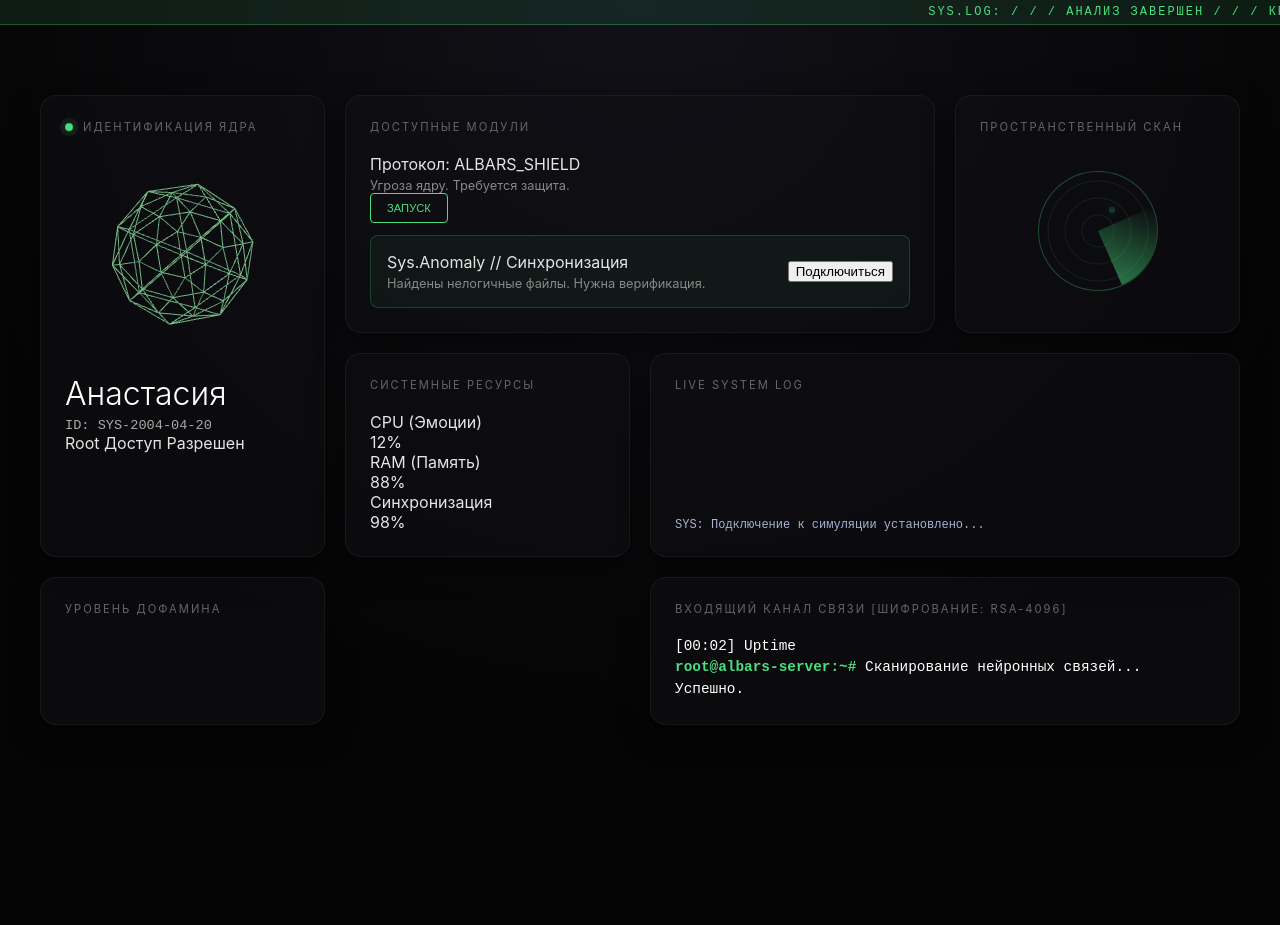
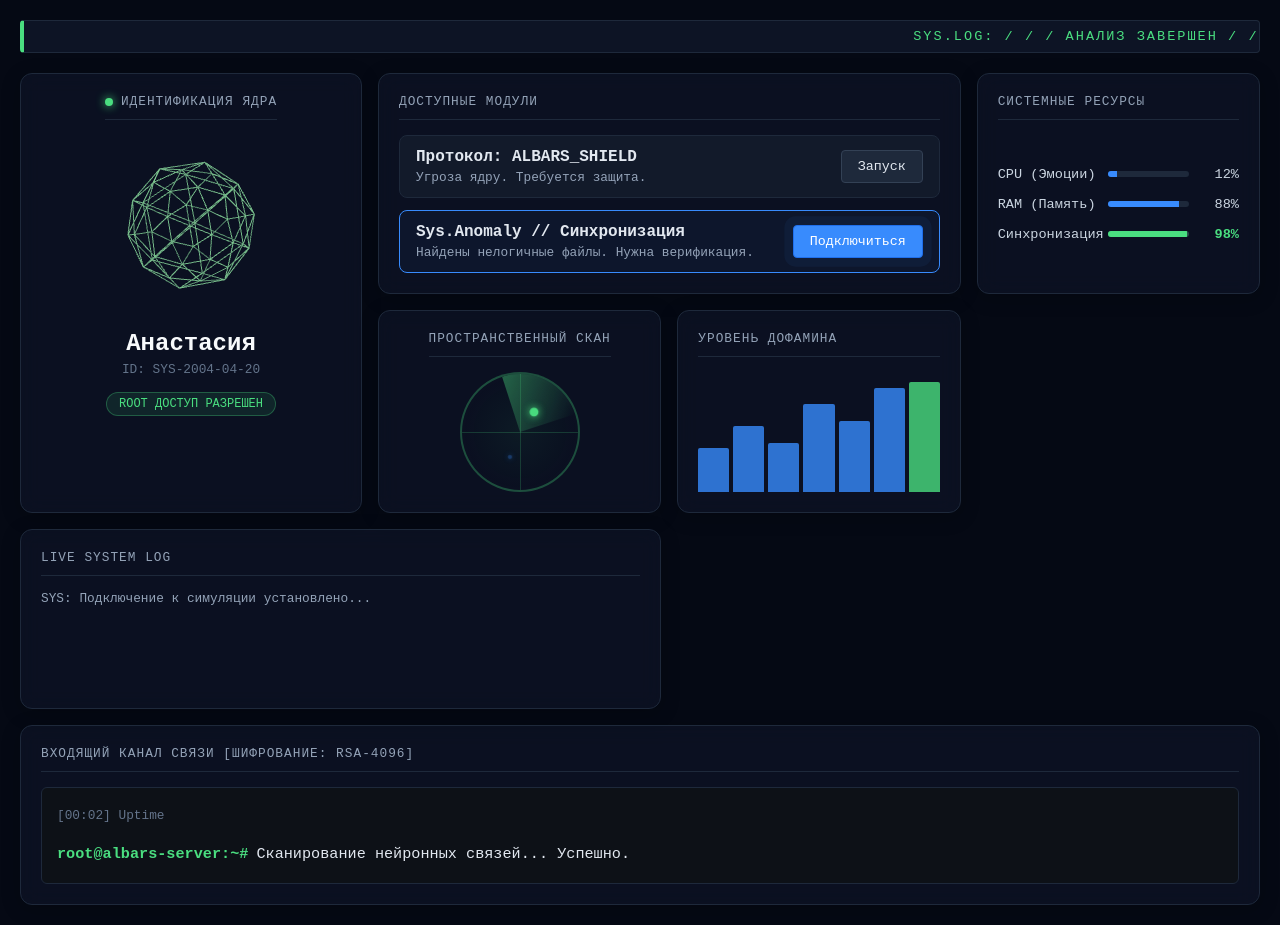
Before and after one commit to AlBarsStudio/Quest, a React (Vite) app: page / in a window 1280 px wide. Both pictures are taken after a click on the button "Пропустить интро ⏭". Before the commit the page ends 800 px from the top, so only its background shows below. Built offline with nearby package versions, Linux system fonts and the light colour scheme.

Commit message:
Refactor dashboard styles for improved layout and design

```diff
--- a/src/features/dashboard/Dashboard.module.css
+++ b/src/features/dashboard/Dashboard.module.css
@@ -1,100 +1,127 @@
+/* ОБЩИЙ КОНТЕЙНЕР */
 .dashboardContainer {
   min-height: 100vh;
-  background-color: #050505;
-  background-image: radial-gradient(circle at 50% 0%, #111118 0%, #050505 70%);
-  color: #e5e5e5;
-  padding: 60px 40px 40px 40px; /* Отступ сверху для бегущей строки */
-  font-family: 'Inter', sans-serif;
+  background-color: #050914;
+  color: #e2e8f0;
+  font-family: 'JetBrains Mono', 'Courier New', monospace;
+  padding: 20px;
   display: flex;
-  justify-content: center;
-  align-items: center;
-  position: relative;
-  overflow: hidden;
+  flex-direction: column;
+  overflow-x: hidden;
 }
 
-/* Бегущая строка сверху (Ticker) */
+/* БЕГУЩАЯ СТРОКА */
 .topTicker {
-  position: absolute;
-  top: 0;
-  left: 0;
   width: 100%;
-  height: 25px;
-  background: rgba(74, 222, 128, 0.1);
-  border-bottom: 1px solid rgba(74, 222, 128, 0.3);
-  display: flex;
-  align-items: center;
+  background: rgba(15, 23, 42, 0.8);
+  border: 1px solid #1e293b;
+  border-left: 4px solid #4ade80;
+  padding: 8px 0;
+  margin-bottom: 20px;
   overflow: hidden;
+  border-radius: 4px;
 }
 
 .tickerTrack {
   white-space: nowrap;
-  font-family: 'Courier New', Courier, monospace;
-  font-size: 0.75rem;
+  font-size: 0.85rem;
   color: #4ade80;
+  animation: tickerScroll 20s linear infinite;
   letter-spacing: 2px;
-  animation: ticker 20s linear infinite;
 }
 
-@keyframes ticker {
-  0% { transform: translateX(100vw); }
+@keyframes tickerScroll {
+  0% { transform: translateX(100%); }
   100% { transform: translateX(-100%); }
 }
 
-/* Расширенная Bento-сетка */
+/* СЕТКА BENTO GRID (Новая структура) */
 .bentoGrid {
   display: grid;
   grid-template-columns: repeat(4, 1fr);
-  grid-template-rows: auto auto auto;
-  gap: 20px;
+  grid-auto-rows: minmax(180px, auto);
+  gap: 16px;
   width: 100%;
-  max-width: 1300px;
-  animation: fadeIn 1.5s ease-out forwards;
+  max-width: 1400px;
+  margin: 0 auto;
 }
 
-@keyframes fadeIn {
-  from { opacity: 0; transform: translateY(20px); filter: blur(10px); }
-  to { opacity: 1; transform: translateY(0); filter: blur(0); }
-}
-
+/* ОБЩИЙ СТИЛЬ КАРТОЧЕК */
 .bentoCard {
-  background: rgba(15, 15, 20, 0.6);
-  border: 1px solid rgba(255, 255, 255, 0.05);
-  border-radius: 16px;
-  padding: 24px;
-  backdrop-filter: blur(20px);
-  box-shadow: 0 10px 30px rgba(0, 0, 0, 0.5);
-  transition: all 0.3s ease;
+  background: rgba(15, 23, 42, 0.6);
+  border: 1px solid #1e293b;
+  border-radius: 12px;
+  padding: 20px;
+  backdrop-filter: blur(10px);
   display: flex;
   flex-direction: column;
-  position: relative;
-  overflow: hidden;
+  box-shadow: 0 4px 20px rgba(0, 0, 0, 0.2);
+  transition: border-color 0.3s ease;
 }
 
 .bentoCard:hover {
-  border-color: rgba(255, 255, 255, 0.15);
-  box-shadow: 0 10px 40px rgba(0, 0, 0, 0.8);
+  border-color: #334155;
 }
 
-/* Позиционирование по сетке */
-.profile { grid-column: 1 / 2; grid-row: 1 / 3; } /* Высокая карточка слева */
-.quests { grid-column: 2 / 4; grid-row: 1 / 2; }
-.radarBox { grid-column: 4 / 5; grid-row: 1 / 2; }
-.stats { grid-column: 2 / 3; grid-row: 2 / 3; }
-.logsWindow { grid-column: 3 / 5; grid-row: 2 / 3; }
-.inventory { grid-column: 1 / 3; grid-row: 3 / 4; }
-.terminal { grid-column: 3 / 5; grid-row: 3 / 4; }
-
-/* Общие элементы карточек */
 .cardHeader {
-  font-size: 0.7rem;
+  font-size: 0.8rem;
   text-transform: uppercase;
-  letter-spacing: 2px;
-  color: #666;
-  margin-bottom: 20px;
+  color: #94a3b8;
+  margin-bottom: 15px;
   display: flex;
   align-items: center;
-  gap: 10px;
-  z-index: 2;
+  gap: 8px;
+  letter-spacing: 1px;
+  border-bottom: 1px solid #1e293b;
+  padding-bottom: 10px;
+}
+
+/* СПЕЦИФИЧНЫЕ РАЗМЕРЫ КАРТОЧЕК */
+.profile {
+  grid-column: span 1;
+  grid-row: span 2;
+  align-items: center;
+  text-align: center;
+}
+
+.quests {
+  grid-column: span 2;
+  grid-row: span 1;
+}
+
+.systemMetrics {
+  grid-column: span 1;
+  grid-row: span 1;
+}
+
+.radarBox {
+  grid-column: span 1;
+  grid-row: span 1;
+  display: flex;
+  align-items: center;
+  justify-content: center;
+}
+
+.bioChart {
+  grid-column: span 1;
+  grid-row: span 1;
+}
+
+.logsWindow {
+  grid-column: span 2;
+  grid-row: span 1;
+}
+
+.terminal {
+  grid-column: span 4;
+  grid-row: span 1;
+}
+
+/* ПРОФИЛЬ (ЯДРО) */
+.canvasContainer {
+  width: 100%;
+  height: 180px;
+  margin-bottom: 15px;
 }
 
 .statusDot {
@@ -102,187 +129,330 @@
   height: 8px;
   background-color: #4ade80;
   border-radius: 50%;
+  box-shadow: 0 0 10px #4ade80;
   animation: pulse 2s infinite;
 }
 
-@keyframes pulse {
-  0% { transform: scale(0.95); box-shadow: 0 0 0 0 rgba(74, 222, 128, 0.7); }
-  70% { transform: scale(1); box-shadow: 0 0 0 6px rgba(74, 222, 128, 0); }
-  100% { transform: scale(0.95); box-shadow: 0 0 0 0 rgba(74, 222, 128, 0); }
+.profileName {
+  font-size: 1.5rem;
+  margin: 0 0 5px 0;
+  color: #f8fafc;
 }
 
-/* Профиль и 3D */
-.canvasContainer {
-  width: 100%;
-  height: 200px;
-  margin-bottom: 20px;
-  cursor: grab;
-}
-.canvasContainer:active { cursor: grabbing; }
-
-.profileName {
-  font-size: 2rem;
-  font-weight: 300;
-  margin: 0 0 5px 0;
-  color: #fff;
-}
 .sysId {
-  font-family: 'Courier New', Courier, monospace;
-  color: #aaa;
-  font-size: 0.85rem;
+  font-size: 0.8rem;
+  color: #64748b;
+  margin-bottom: 15px;
 }
 
-/* Квесты */
+.authBadge {
+  background: rgba(74, 222, 128, 0.1);
+  color: #4ade80;
+  border: 1px solid rgba(74, 222, 128, 0.3);
+  padding: 4px 12px;
+  border-radius: 20px;
+  font-size: 0.75rem;
+  text-transform: uppercase;
+}
+
+/* МОДУЛЬ КВЕСТОВ */
 .questList {
   display: flex;
   flex-direction: column;
   gap: 12px;
+  flex: 1;
+  justify-content: center;
 }
-.questItemActive, .questItemLocked {
-  border-radius: 8px;
-  padding: 16px;
+
+.questItem, .questItemActive {
   display: flex;
   justify-content: space-between;
   align-items: center;
-  transition: all 0.3s ease;
+  padding: 12px 16px;
+  background: rgba(30, 41, 59, 0.4);
+  border-radius: 8px;
+  border: 1px solid #1e293b;
 }
+
 .questItemActive {
-  background: rgba(74, 222, 128, 0.05);
-  border: 1px solid rgba(74, 222, 128, 0.2);
+  border-color: #388bfd;
+  background: rgba(56, 139, 253, 0.05);
 }
-.questItemActive:hover {
-  background: rgba(74, 222, 128, 0.1);
-  border-color: rgba(74, 222, 128, 0.5);
+
+.questInfo h3 {
+  margin: 0 0 4px 0;
+  font-size: 1rem;
+  color: #e2e8f0;
 }
-.questItemLocked {
-  background: rgba(255, 255, 255, 0.02);
-  border: 1px dashed rgba(255, 255, 255, 0.1);
-  opacity: 0.5;
+
+.questInfo p {
+  margin: 0;
+  font-size: 0.8rem;
+  color: #94a3b8;
 }
-.questInfo h3 { margin: 0 0 4px 0; font-size: 1rem; font-weight: 400; }
-.questInfo p { margin: 0; font-size: 0.8rem; color: #888; }
-.startBtn {
-  background: transparent;
-  color: #4ade80;
-  border: 1px solid #4ade80;
+
+.startBtn, .startBtnPulse {
+  background: #1e293b;
+  color: #e2e8f0;
+  border: 1px solid #334155;
   padding: 8px 16px;
   border-radius: 4px;
   cursor: pointer;
-  text-transform: uppercase;
-  font-size: 0.7rem;
-  transition: all 0.3s ease;
-}
-.startBtn:hover {
-  background: #4ade80;
-  color: #000;
-  box-shadow: 0 0 15px rgba(74, 222, 128, 0.4);
+  font-family: inherit;
+  transition: all 0.2s;
 }
 
-/* Радар */
+.startBtn:hover {
+  background: #334155;
+}
+
+.startBtnPulse {
+  background: #388bfd;
+  color: #fff;
+  border-color: #1f6feb;
+  animation: btnPulse 2s infinite;
+}
+
+.startBtnPulse:hover {
+  background: #1f6feb;
+}
+
+@keyframes btnPulse {
+  0% { box-shadow: 0 0 0 0 rgba(56, 139, 253, 0.4); }
+  70% { box-shadow: 0 0 0 10px rgba(56, 139, 253, 0); }
+  100% { box-shadow: 0 0 0 0 rgba(56, 139, 253, 0); }
+}
+
+/* СИСТЕМНЫЕ МЕТРИКИ (НОВОЕ) */
+.metricsWrapper {
+  display: flex;
+  flex-direction: column;
+  gap: 15px;
+  flex: 1;
+  justify-content: center;
+}
+
+.metricRow {
+  display: flex;
+  align-items: center;
+  gap: 10px;
+  font-size: 0.85rem;
+  color: #cbd5e1;
+}
+
+.metricRow span:first-child {
+  width: 100px;
+}
+
+.metricRow span:last-child {
+  width: 40px;
+  text-align: right;
+}
+
+.progressBar {
+  flex: 1;
+  height: 6px;
+  background: #1e293b;
+  border-radius: 3px;
+  overflow: hidden;
+}
+
+.progressFill {
+  height: 100%;
+  background: #388bfd;
+  transition: width 0.5s ease-in-out;
+}
+
+.progressFillPulse {
+  height: 100%;
+  background: #4ade80;
+  transition: width 0.5s ease-in-out;
+  box-shadow: 0 0 8px #4ade80;
+}
+
+.highlightText {
+  color: #4ade80;
+  font-weight: bold;
+}
+
+/* ГРАФИК ДОФАМИНА (НОВОЕ) */
+.chartContainer {
+  flex: 1;
+  display: flex;
+  align-items: flex-end;
+  justify-content: space-between;
+  gap: 4px;
+  padding-top: 10px;
+}
+
+.bar {
+  flex: 1;
+  background: #388bfd;
+  border-radius: 2px 2px 0 0;
+  opacity: 0.8;
+  transition: height 0.5s ease;
+  animation: barGrow 1s ease-out;
+}
+
+.bar:hover {
+  opacity: 1;
+  filter: brightness(1.2);
+}
+
+@keyframes barGrow {
+  from { height: 0%; }
+}
+
+/* РАДАР */
 .radarContainer {
-  display: flex;
-  justify-content: center;
-  align-items: center;
-  height: 100%;
-}
-.radarCircle {
+  position: relative;
   width: 120px;
   height: 120px;
+  margin: 0 auto;
+}
+
+.radarCircle {
+  width: 100%;
+  height: 100%;
   border-radius: 50%;
-  border: 1px solid rgba(74, 222, 128, 0.3);
-  background: repeating-radial-gradient(transparent, transparent 15px, rgba(74, 222, 128, 0.1) 16px, transparent 17px);
+  border: 2px solid rgba(74, 222, 128, 0.3);
+  background: radial-gradient(circle, rgba(74,222,128,0.05) 0%, rgba(0,0,0,0) 70%);
   position: relative;
   overflow: hidden;
 }
+
+.radarCircle::before {
+  content: '';
+  position: absolute;
+  top: 50%; left: 0; right: 0;
+  height: 1px;
+  background: rgba(74, 222, 128, 0.2);
+}
+
+.radarCircle::after {
+  content: '';
+  position: absolute;
+  left: 50%; top: 0; bottom: 0;
+  width: 1px;
+  background: rgba(74, 222, 128, 0.2);
+}
+
 .radarSweep {
   position: absolute;
-  top: 50%; left: 50%;
-  width: 50%; height: 50%;
-  background: linear-gradient(45deg, rgba(74, 222, 128, 0.5), transparent);
+  top: 50%;
+  left: 50%;
+  width: 50%;
+  height: 50%;
+  background: linear-gradient(45deg, rgba(74, 222, 128, 0) 0%, rgba(74, 222, 128, 0.4) 100%);
   transform-origin: 0% 0%;
-  animation: sweep 3s linear infinite;
+  animation: sweep 4s linear infinite;
 }
-@keyframes sweep { 100% { transform: rotate(360deg); } }
 
 .radarDot {
-  width: 6px; height: 6px;
+  position: absolute;
+  width: 6px;
+  height: 6px;
   background: #4ade80;
   border-radius: 50%;
-  position: absolute;
-  top: 30%; left: 60%;
-  box-shadow: 0 0 10px #4ade80;
-  animation: blinkDot 3s infinite;
-}
-@keyframes blinkDot { 0%, 100% { opacity: 0.2; } 50% { opacity: 1; } }
-
-/* Статистика и Осциллограф */
-.metricValue { font-size: 2.2rem; font-weight: 200; color: #fff; }
-.metricLabel { font-size: 0.8rem; color: #888; }
-.sineWave {
-  margin-top: 15px;
-  height: 30px;
-  width: 100%;
-  background: repeating-linear-gradient(90deg, transparent, transparent 10px, rgba(74, 222, 128, 0.05) 10px, rgba(74, 222, 128, 0.05) 11px);
-  position: relative;
-}
-.sineWave::after {
-  content: '';
-  position: absolute;
-  top: 50%; left: 0; width: 100%; height: 2px;
-  background: #4ade80;
-  box-shadow: 0 0 8px #4ade80;
-  animation: heartbeat 2s infinite linear;
-}
-@keyframes heartbeat {
-  0% { transform: scaleY(1); opacity: 0.5; }
-  10% { transform: scaleY(5); opacity: 1; }
-  20% { transform: scaleY(1); opacity: 0.5; }
-  100% { transform: scaleY(1); opacity: 0.5; }
+  top: 30%;
+  left: 60%;
+  box-shadow: 0 0 6px #4ade80;
+  animation: blink 2s infinite;
 }
 
-/* Консоль логов */
+.radarDot2 {
+  position: absolute;
+  width: 4px;
+  height: 4px;
+  background: #388bfd;
+  border-radius: 50%;
+  top: 70%;
+  left: 40%;
+  box-shadow: 0 0 6px #388bfd;
+  animation: blink 3s infinite reverse;
+}
+
+@keyframes sweep {
+  to { transform: rotate(360deg); }
+}
+
+@keyframes blink {
+  0%, 100% { opacity: 0.2; }
+  50% { opacity: 1; transform: scale(1.5); }
+}
+
+/* ЛОГИ */
 .logContent {
   display: flex;
   flex-direction: column;
-  gap: 8px;
-  font-family: 'Courier New', Courier, monospace;
-  font-size: 0.75rem;
-  color: #a8b2d1;
-  height: 100%;
-  justify-content: flex-end;
-}
-.logLine {
-  animation: slideUp 0.3s ease-out forwards;
-}
-@keyframes slideUp {
-  from { opacity: 0; transform: translateY(10px); }
-  to { opacity: 1; transform: translateY(0); }
+  gap: 6px;
+  flex: 1;
+  overflow: hidden;
 }
 
-/* Инвентарь */
-.inventoryGrid {
-  display: grid;
-  grid-template-columns: repeat(4, 1fr);
-  gap: 12px;
-  height: 100%;
-}
-.inventorySlot {
-  background: rgba(0, 0, 0, 0.4);
-  border: 1px solid rgba(255, 255, 255, 0.05);
-  border-radius: 8px;
-  aspect-ratio: 1;
+.logLine {
+  font-size: 0.8rem;
+  color: #94a3b8;
+  animation: slideIn 0.3s ease-out;
 }
 
-/* Терминал фраз */
+@keyframes slideIn {
+  from { opacity: 0; transform: translateX(-10px); }
+  to { opacity: 1; transform: translateX(0); }
+}
+
+/* ТЕРМИНАЛ */
 .terminalWindow {
-  font-family: 'Courier New', Courier, monospace;
-  font-size: 0.9rem;
-  color: #fff;
-  line-height: 1.5;
+  flex: 1;
+  background: #0d1117;
+  border-radius: 6px;
+  padding: 15px;
+  border: 1px solid #1e293b;
+  font-size: 0.95rem;
+  display: flex;
+  align-items: center;
+  flex-wrap: wrap;
+  gap: 8px;
 }
-.terminalPrefix { color: #4ade80; font-weight: bold; }
+
+.terminalTime {
+  color: #64748b;
+  font-size: 0.8rem;
+  width: 100%;
+  margin-bottom: 5px;
+}
+
+.terminalPrefix {
+  color: #4ade80;
+  font-weight: bold;
+}
+
+.terminalText {
+  color: #e2e8f0;
+}
+
 .cursor {
-  display: inline-block; width: 8px; color: #4ade80;
-  animation: blinkCursor 1s step-end infinite;
+  display: inline-block;
+  width: 10px;
+  height: 1.2em;
+  background-color: #4ade80;
+  animation: cursorBlink 1s step-end infinite;
+  vertical-align: bottom;
 }
-@keyframes blinkCursor { 50% { opacity: 0; } }
+
+@keyframes cursorBlink {
+  0%, 100% { opacity: 1; }
+  50% { opacity: 0; }
+}
+
+/* АДАПТИВНОСТЬ */
+@media (max-width: 1024px) {
+  .bentoGrid { grid-template-columns: repeat(2, 1fr); }
+  .profile { grid-column: span 2; grid-row: span 1; }
+  .quests, .logsWindow, .terminal { grid-column: span 2; }
+}
+
+@media (max-width: 600px) {
+  .bentoGrid { grid-template-columns: 1fr; }
+  .profile, .quests, .systemMetrics, .radarBox, .bioChart, .logsWindow, .terminal { grid-column: span 1; }
+                                          }
```
